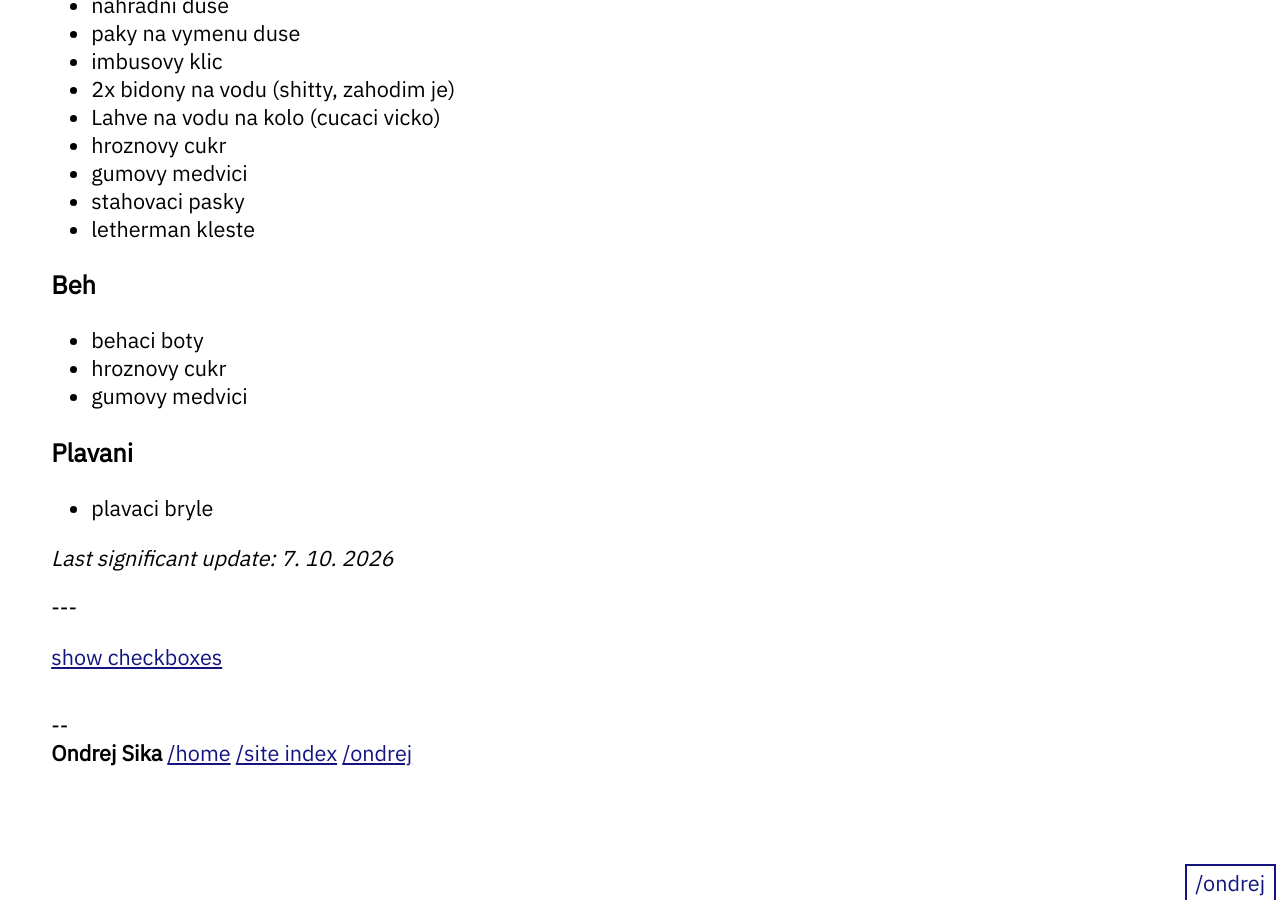
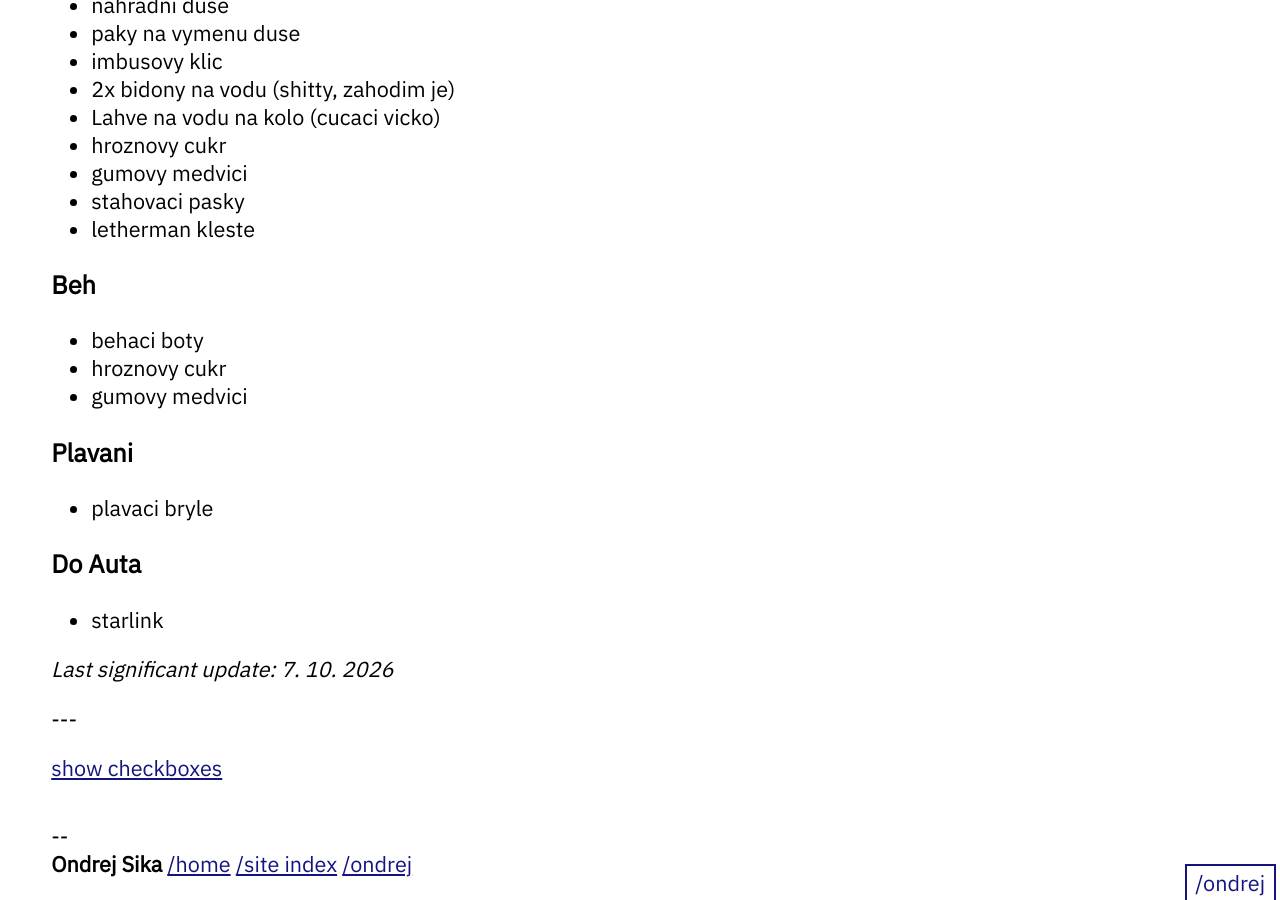
Before and after one commit to ondrejsika/ondrejsika.com, a Jekyll site: the page built from ondrej/checklists/ironman.md, in a window 1280 px wide and 900 px high, scrolled down 636 px. Built offline with Jekyll 4.4.1, drawn with Linux system fonts in a browser that asks for light colours.

Commit message:
feat(ondrej/checklists/ironman): Add starlink

```diff
--- a/ondrej/checklists/ironman.md
+++ b/ondrej/checklists/ironman.md
@@ -42,3 +42,7 @@
 ### Plavani
 
 - plavaci bryle
+
+### Do Auta
+
+- starlink
```
